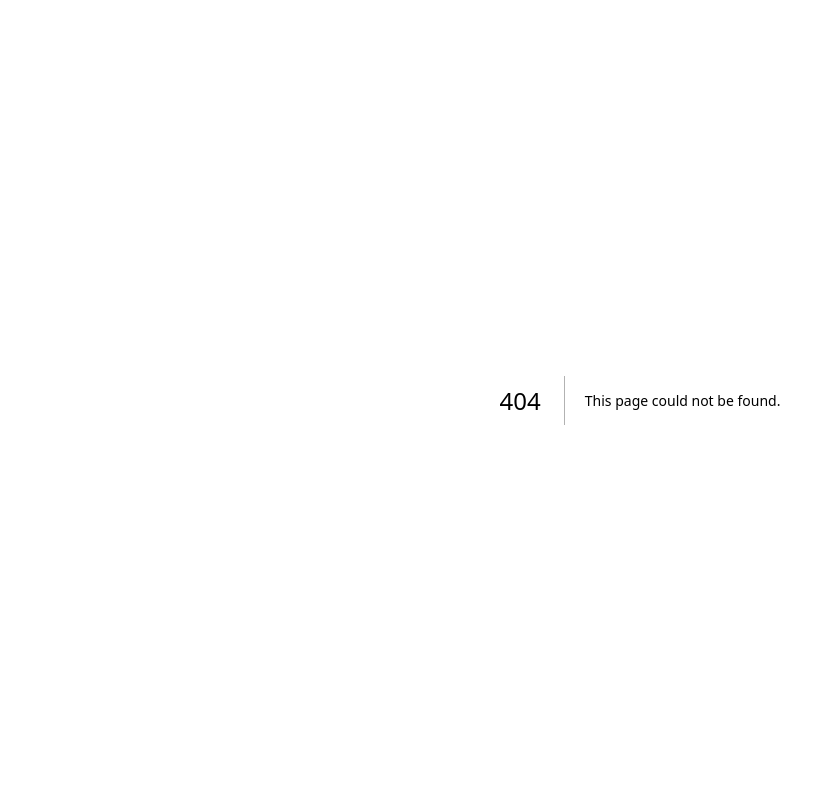
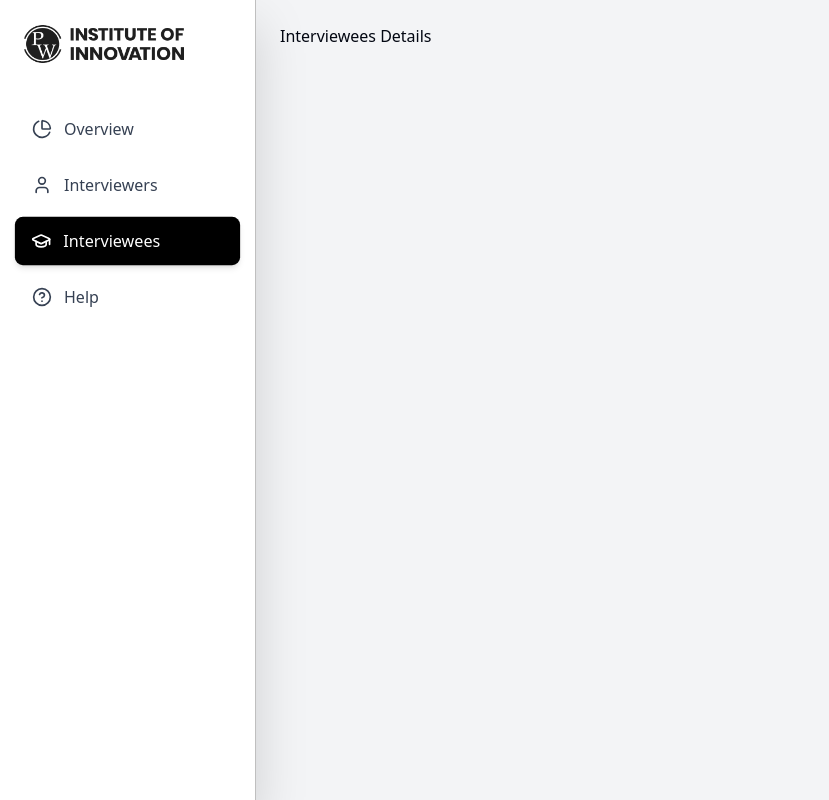
Before and after one commit to Ashutosh-pw-ioi/MeetingScheduler-frontend, a Next.js app: page /admin/interviewees in a window 1280 px wide. Before the commit this address had no page. Shown: the whole page, without its empty margins (0-829 px from the left). Built offline with nearby package versions, Linux system fonts and the light colour scheme.

Commit message:
Admin Interface Basic Setup Created

```diff
--- /dev/null
+++ b/src/app/admin/interviewees/IntervieweesSection.tsx
@@ -0,0 +1,3 @@
+export default function IntervieweesSection() {
+  return <div>Interviewees Details</div>;
+}
--- /dev/null
+++ b/src/app/admin/interviewees/page.tsx
@@ -0,0 +1,10 @@
+import type { Metadata } from "next";
+import IntervieweesSection from "./IntervieweesSection";
+
+export const metadata: Metadata = {
+  title: "Interviewees Details",
+};
+
+export default function Page() {
+  return <IntervieweesSection />;
+}
--- /dev/null
+++ b/src/app/admin/interviewers/InterviewersSection.tsx
@@ -0,0 +1,3 @@
+export default function InterviewersSection() {
+  return <div>Interviewers Details</div>;
+}
--- /dev/null
+++ b/src/app/admin/interviewers/page.tsx
@@ -0,0 +1,10 @@
+import type { Metadata } from "next";
+import InterviewersSection from "./InterviewersSection";
+
+export const metadata: Metadata = {
+  title: "Interviewers Details",
+};
+
+export default function Page() {
+  return <InterviewersSection />;
+}
--- a/src/app/admin/page.tsx
+++ b/src/app/admin/page.tsx
@@ -2,8 +2,8 @@ import type { Metadata } from "next";
 import InterviewerInterface from "./AdminInterface";
 
 export const metadata: Metadata = {
-  title: "Add Slots",
-  description: "Interviewers can add their available slots",
+  title: "Overview",
+  description: "Interviewers and Interviewees Data Overview",
 };
 
 export default function Page() {
```
